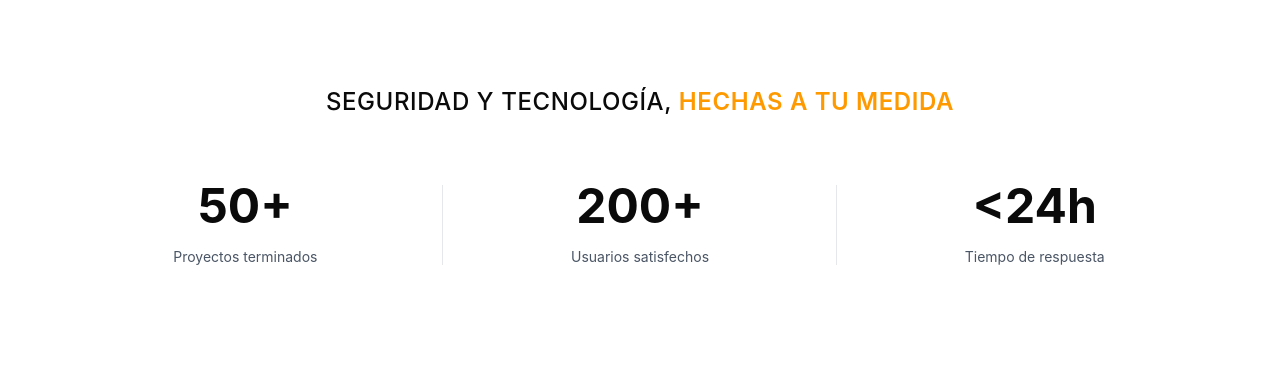
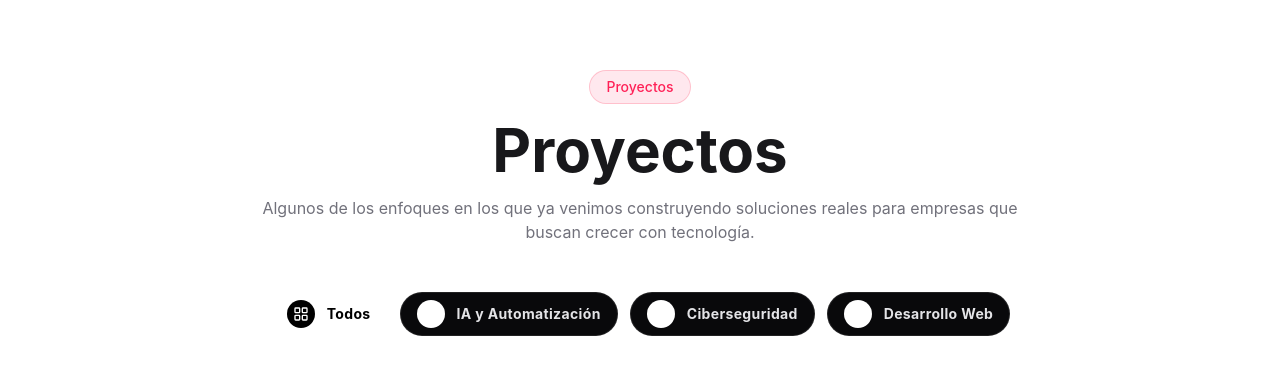
Before and after one commit to JohanMV/cybersys.pro, a React (Vite) app: page / in a window 1280 px wide. Shown: the part 2388-2764 px from the top of the page. Built offline with nearby package versions, Linux system fonts and the light colour scheme; no server answers.

Commit message:
Add new section: Projects

```diff
--- a/src/App.tsx
+++ b/src/App.tsx
@@ -2,6 +2,7 @@ import Methodology from '@/components/Methodology'
 import Services from '@/components/Services'
 import Footer from '@/components/Footer'
 import Hero from '@/components/Hero'
+import Projects from '@/components/Projects'
 import Results from '@/components/Results'
 import ThemeSwitchDemo from '@/components/ThemeSwitchDemo'
 import ContactSection from '@/components/ContactSection'
@@ -15,6 +16,7 @@ export default function App() {
       <Hero />
       <Services />
       <Methodology />
+      <Projects />
       <Results />
       <ContactSection />
       <Footer />
--- /dev/null
+++ b/src/components/Projects.tsx
@@ -0,0 +1,226 @@
+'use client'
+
+import * as React from 'react'
+import { BarChart3, ChevronDown, ChevronUp, Globe, LayoutGrid, Lock } from 'lucide-react'
+
+import { BentoGrid, BentoGridItem } from '@/components/ui/bento-grid'
+import { OrbButton } from '@/components/ui/orb-button'
+import { cn } from '@/lib/utils'
+
+type ProjectCategory =
+  | 'Todos'
+  | 'IA y Automatización'
+  | 'Ciberseguridad'
+  | 'Desarrollo Web'
+
+const filters: {
+  label: ProjectCategory
+  icon: React.ReactNode
+}[] = [
+  {
+    label: 'Todos',
+    icon: <LayoutGrid className="h-4 w-4" />,
+  },
+  {
+    label: 'IA y Automatización',
+    icon: <BarChart3 className="h-4 w-4" />,
+  },
+  {
+    label: 'Ciberseguridad',
+    icon: <Lock className="h-4 w-4" />,
+  },
+  {
+    label: 'Desarrollo Web',
+    icon: <Globe className="h-4 w-4" />,
+  },
+]
+
+const items = [
+  {
+    title: 'IA y Automatización',
+    category: 'IA y Automatización' as const,
+    description:
+      'Proyectos enfocados en optimizar procesos, reducir tareas repetitivas y acelerar decisiones con inteligencia artificial.',
+    icon: <BarChart3 className="h-4 w-4 text-neutral-500" />,
+    containerClassName: 'md:col-span-1',
+    image: '/images/servicio_ia.webp',
+  },
+  {
+    title: 'Agente de Soporte Interno',
+    category: 'IA y Automatización' as const,
+    description:
+      'Asistente inteligente conectado a documentación y procesos internos para responder consultas y acelerar operaciones.',
+    icon: <BarChart3 className="h-4 w-4 text-neutral-500" />,
+    containerClassName: 'md:col-span-1',
+    image: '/images/servicio_ia.webp',
+  },
+  {
+    title: 'Clasificación Automática de Leads',
+    category: 'IA y Automatización' as const,
+    description:
+      'Sistema que prioriza prospectos según intención, comportamiento y probabilidad de conversión para apoyar al equipo comercial.',
+    icon: <BarChart3 className="h-4 w-4 text-neutral-500" />,
+    containerClassName: 'md:col-span-1',
+    image: '/images/servicio_ia.webp',
+  },
+  {
+    title: 'Ciberseguridad',
+    category: 'Ciberseguridad' as const,
+    description:
+      'Implementaciones orientadas a protección digital, evaluación de riesgos y fortalecimiento de la postura de seguridad.',
+    icon: <Lock className="h-4 w-4 text-neutral-500" />,
+    containerClassName: 'md:col-span-1',
+    image: '/images/servicio_ciberseguridad_2.webp',
+  },
+  {
+    title: 'Monitoreo de Amenazas',
+    category: 'Ciberseguridad' as const,
+    description:
+      'Solución para detectar comportamientos anómalos, correlacionar eventos y reducir tiempos de respuesta ante incidentes.',
+    icon: <Lock className="h-4 w-4 text-neutral-500" />,
+    containerClassName: 'md:col-span-1',
+    image: '/images/servicio_ciberseguridad.webp',
+  },
+  {
+    title: 'Auditoría de Seguridad Web',
+    category: 'Ciberseguridad' as const,
+    description:
+      'Evaluación técnica de aplicaciones y superficies expuestas para identificar riesgos, brechas y oportunidades de mejora.',
+    icon: <Lock className="h-4 w-4 text-neutral-500" />,
+    containerClassName: 'md:col-span-1',
+    image: '/images/servicio_ciberseguridad.webp',
+  },
+  {
+    title: 'Desarrollo Web',
+    category: 'Desarrollo Web' as const,
+    description:
+      'Soluciones web modernas, rápidas y escalables diseñadas para generar impacto real en la operación y la experiencia del usuario.',
+    icon: <Globe className="h-4 w-4 text-neutral-500" />,
+    containerClassName: 'md:col-span-1',
+    image: '/images/servicio_web.webp',
+  },
+  {
+    title: 'Landing Corporativa',
+    category: 'Desarrollo Web' as const,
+    description:
+      'Sitio institucional enfocado en conversión, velocidad y posicionamiento para presentar servicios de forma clara y profesional.',
+    icon: <Globe className="h-4 w-4 text-neutral-500" />,
+    containerClassName: 'md:col-span-1',
+    image: '/images/servicio_web.webp',
+  },
+  {
+    title: 'Plataforma de Reservas',
+    category: 'Desarrollo Web' as const,
+    description:
+      'Aplicación web para gestionar reservas, disponibilidad y seguimiento de clientes desde una sola interfaz.',
+    icon: <Globe className="h-4 w-4 text-neutral-500" />,
+    containerClassName: 'md:col-span-1',
+    image: '/images/servicio_web.webp',
+  },
+
+]
+
+export default function Projects() {
+  const [activeFilter, setActiveFilter] =
+    React.useState<ProjectCategory>('Todos')
+  const [showAll, setShowAll] = React.useState(false)
+
+  React.useEffect(() => {
+    setShowAll(false)
+  }, [activeFilter])
+
+  const filteredItems =
+    activeFilter === 'Todos'
+      ? items
+      : items.filter((item) => item.category === activeFilter)
+
+  const visibleItems = showAll ? filteredItems : filteredItems.slice(0, 3)
+  const hasMoreThanThree = filteredItems.length > 3
+
+  return (
+    <section
+      id="proyectos"
+      className="w-full bg-white px-4 py-16 dark:bg-black sm:px-6 lg:px-8"
+    >
+      <div className="relative mx-auto mb-12 flex max-w-7xl flex-col items-center gap-4 px-4 text-center sm:px-6">
+        <div className="inline-flex items-center rounded-full border border-rose-400/30 bg-rose-500/10 px-4 py-1.5">
+          <span className="text-sm font-medium text-rose-500">Proyectos</span>
+        </div>
+        <h2 className="text-4xl font-bold text-zinc-900 md:text-5xl lg:text-6xl dark:text-white">
+          Proyectos
+        </h2>
+        <p className="max-w-3xl text-base text-zinc-500 dark:text-zinc-400">
+          Algunos de los enfoques en los que ya venimos construyendo soluciones
+          reales para empresas que buscan crecer con tecnología.
+        </p>
+      </div>
+
+      <div className="mx-auto mb-10 flex max-w-7xl flex-wrap items-center justify-center gap-3">
+        {filters.map((filter) => {
+          const isActive = activeFilter === filter.label
+
+          return (
+            <OrbButton
+              key={filter.label}
+              onClick={() => setActiveFilter(filter.label)}
+              icon={filter.icon}
+              showIconAlways
+              dotClassName={cn(
+                'h-7 w-7 bg-white dark:bg-white',
+                isActive && 'bg-black dark:bg-black',
+              )}
+              className={cn(
+                'bg-transparent',
+                isActive
+                  ? 'border-white bg-white hover:bg-white/90 dark:border-white dark:bg-white dark:hover:bg-white/90 [&>span:first-child>span]:text-white [&>span:last-child]:text-black'
+                  : 'border-white/10 bg-zinc-950 hover:border-white/20 [&>span:last-child]:text-zinc-200 dark:border-white/10 dark:bg-zinc-950',
+              )}
+            >
+              {filter.label}
+            </OrbButton>
+          )
+        })}
+      </div>
+
+      <BentoGrid className="md:grid-cols-3">
+        {visibleItems.map((item) => (
+          <BentoGridItem
+            key={item.title}
+            title={item.title}
+            description={item.description}
+            icon={item.icon}
+            containerClassName={item.containerClassName}
+            disableTilt
+            header={
+              <div className="relative flex h-full min-h-24 w-full overflow-hidden rounded-xl">
+                <img
+                  src={item.image}
+                  alt={item.title}
+                  className="h-full w-full object-cover transition-transform duration-500 group-hover/bento:scale-105"
+                />
+                <div className="absolute inset-0 bg-black/10 dark:bg-black/30" />
+              </div>
+            }
+          />
+        ))}
+      </BentoGrid>
+
+      {hasMoreThanThree && (
+        <div className="mx-auto mt-8 flex max-w-7xl justify-center">
+          <button
+            type="button"
+            onClick={() => setShowAll((current) => !current)}
+            className="inline-flex items-center gap-2 text-sm font-medium text-white transition-colors duration-200 hover:text-zinc-300"
+          >
+            <span>{showAll ? 'Ver menos' : 'Ver más'}</span>
+            {showAll ? (
+              <ChevronUp className="h-4 w-4" />
+            ) : (
+              <ChevronDown className="h-4 w-4" />
+            )}
+          </button>
+        </div>
+      )}
+    </section>
+  )
+}
--- a/src/components/ui/orb-button.tsx
+++ b/src/components/ui/orb-button.tsx
@@ -27,10 +27,23 @@ export interface OrbButtonProps
   Icon?: React.ComponentType<{ className?: string }>;
   icon?: React.ReactNode;
   dotClassName?: string;
+  showIconAlways?: boolean;
 }
 
 const OrbButton = React.forwardRef<HTMLButtonElement, OrbButtonProps>(
-  ({ className, size, children, Icon, icon, dotClassName, ...props }, ref) => {
+  (
+    {
+      className,
+      size,
+      children,
+      Icon,
+      icon,
+      dotClassName,
+      showIconAlways = false,
+      ...props
+    },
+    ref,
+  ) => {
     const buttonSize = size ?? 'default';
     const timeoutRef = React.useRef<ReturnType<typeof setTimeout> | null>(null);
     const buttonRef = React.useRef<HTMLButtonElement | null>(null);
@@ -71,7 +84,14 @@ const OrbButton = React.forwardRef<HTMLButtonElement, OrbButtonProps>(
         {...props}
       >
         <span className={cn('relative shrink-0 rounded-full flex items-center justify-center bg-black dark:bg-white transition-all duration-500 w-2.5 h-2.5', dotExpanded, dotClassName)}>
-          <span className="text-white dark:text-black flex items-center justify-center opacity-0 scale-50 transition-all duration-300 group-hover:opacity-100 group-hover:scale-100 group-data-[touched=true]:opacity-100 group-data-[touched=true]:scale-100">
+          <span
+            className={cn(
+              'text-white dark:text-black flex items-center justify-center transition-all duration-300',
+              showIconAlways
+                ? 'opacity-100 scale-100'
+                : 'opacity-0 scale-50 group-hover:opacity-100 group-hover:scale-100 group-data-[touched=true]:opacity-100 group-data-[touched=true]:scale-100',
+            )}
+          >
             {resolvedIcon}
           </span>
         </span>
```
